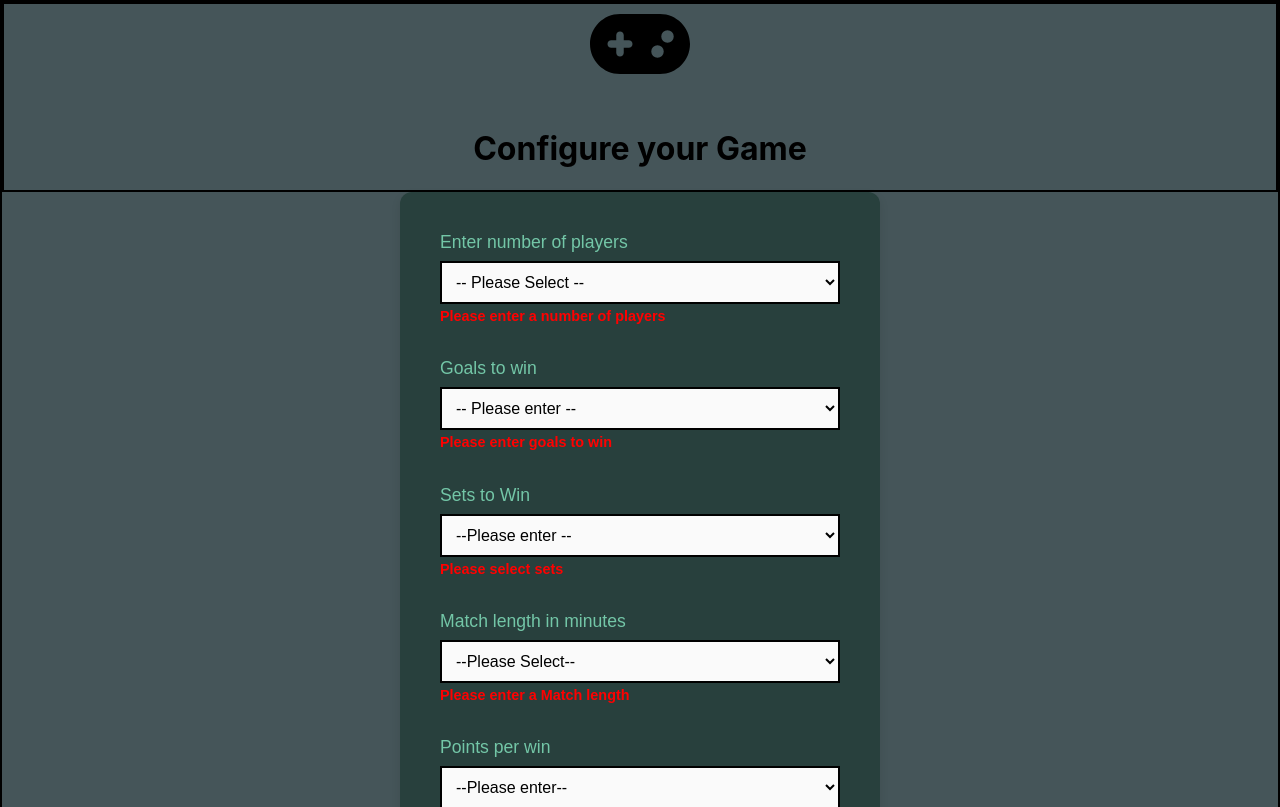
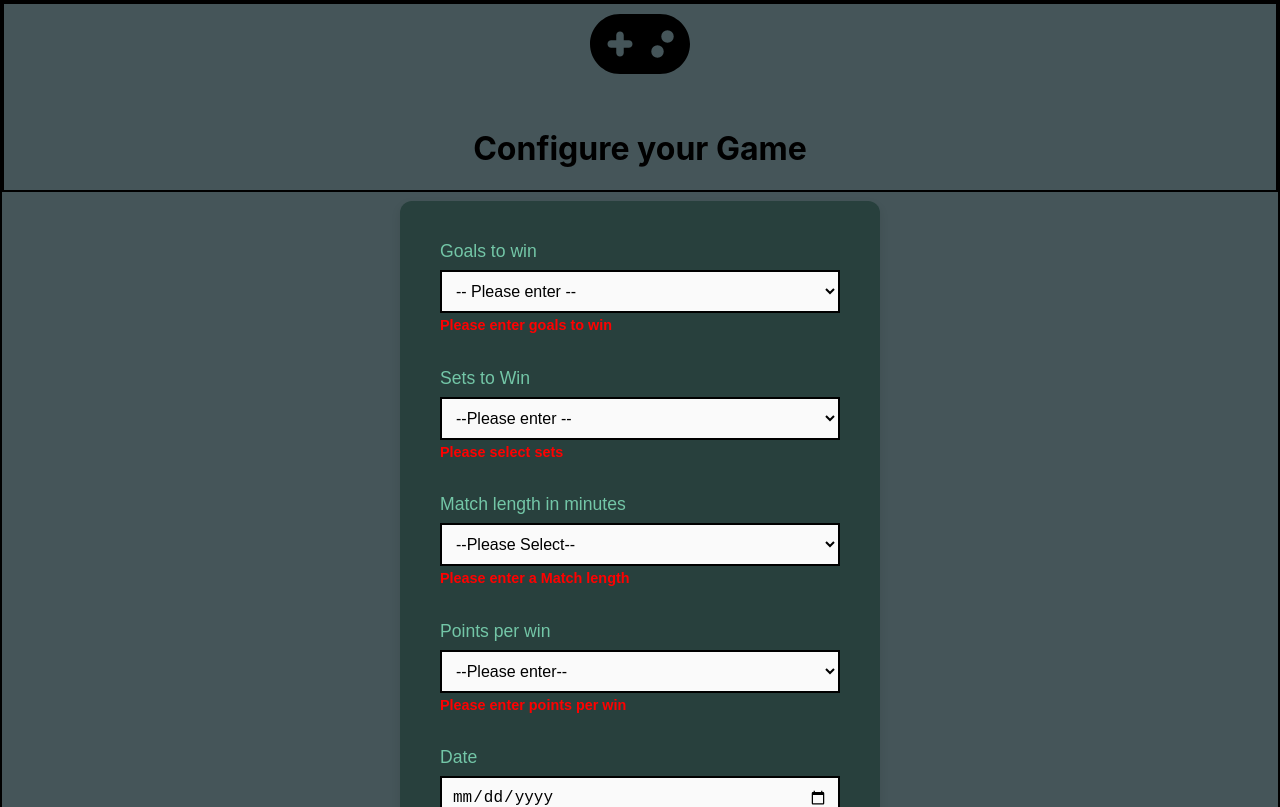
Before and after one commit to lm15-lukas/Kicker-React, a React (Create React App) app: page / in a window 1280 px wide. Shown: the top 807 px of the page. Built offline with nearby package versions, Linux system fonts and the light colour scheme; the HTML template or start-up script is replaced by a standard one.

Commit message:
fix: Number of Players unnötig

```diff
--- a/src/pages/ConfigureGame/ConfigureGame.jsx
+++ b/src/pages/ConfigureGame/ConfigureGame.jsx
@@ -106,27 +106,6 @@ export default function ConfigureGame() {
                 <div className="form-container">
                     { }
                     <div className="form-item">
-                        <label htmlFor="players" className="form-label">
-                            Enter number of players
-                        </label>
-                        <select
-                            id="players"
-                            className="form-input"
-                            value={formData.players}
-                            onChange={handleFormDataChange}
-                        >
-                            <option value="">-- Please Select --</option>
-                            <option value="4">4</option>
-                            <option value="6">6</option>
-                            <option value="8">8</option>
-                            <option value="10">10</option>
-                            <option value="12">12</option>
-                        </select>
-                        {errors.players && <h3 className="error-text">{errors.players}</h3>}
-                    </div>
-
-                    { }
-                    <div className="form-item">
                         <label htmlFor="goals" className="form-label">Goals to win</label>
                         <select
                             id="goals"
```
